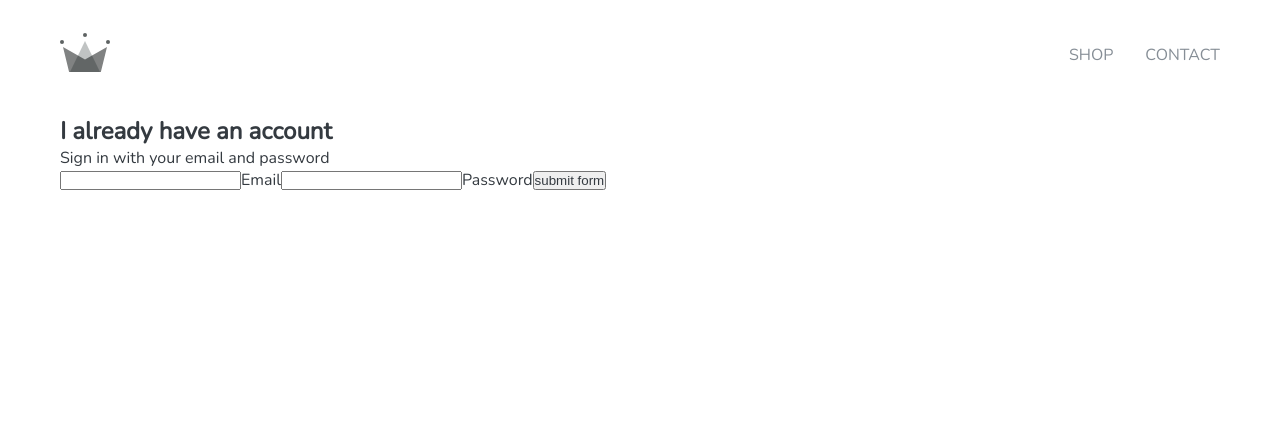
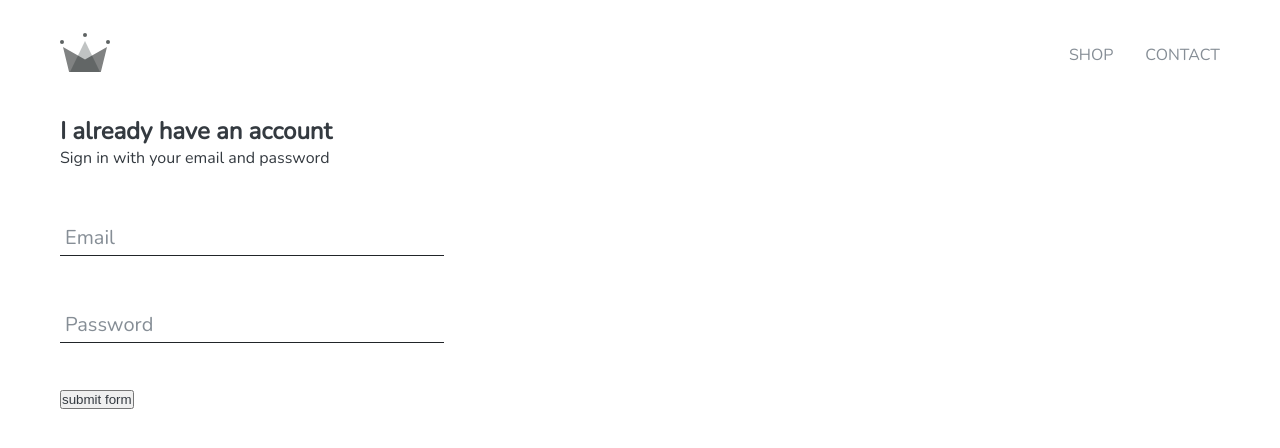
Before and after one commit to Imankh72/cloth-shopping, a React (Create React App) app: page /sign-in in a window 1280 px wide. Shown: the top 448 px of the page. Built offline with nearby package versions, Linux system fonts and the light colour scheme.

Commit message:
Add: FormInput Component

```diff
--- /dev/null
+++ b/src/components/FormInput.jsx
@@ -0,0 +1,63 @@
+import styled from "styled-components";
+
+const FormInput = ({ handleChange, label, ...props }) => {
+  return (
+    <FormInputWrapper>
+      <input className="form-input" onChange={handleChange} {...props} />
+      {label && (
+        <label
+          className={`${props.value.length ? "shrink" : ""} form-input-label`}
+        >
+          {label}
+        </label>
+      )}
+    </FormInputWrapper>
+  );
+};
+
+export default FormInput;
+
+const FormInputWrapper = styled.div`
+  position: relative;
+  margin: 45px 0;
+
+  .form-input {
+    width: 100%;
+    background: var(--color-white);
+    font-size: 18px;
+    padding: 10px 10px 10px 5px;
+    display: block;
+    border: none;
+    border-bottom: 1px solid var(--color-grey-3);
+    margin: 25px 0;
+
+    &:focus {
+      outline: none;
+    }
+
+    &:focus ~ .form-input-label {
+      top: -14px;
+      font-size: 16px;
+    }
+  }
+
+  input[type="password"] {
+    letter-spacing: 0.3em;
+  }
+
+  .form-input-label {
+    font-size: 20px;
+    color: var(--color-grey-2);
+    font-weight: normal;
+    position: absolute;
+    top: 10px;
+    left: 5px;
+    pointer-events: none;
+    transition: 300ms ease all;
+
+    &.shrink {
+      top: -14px;
+      font-size: 12px;
+    }
+  }
+`;
--- a/src/components/SignIn.jsx
+++ b/src/components/SignIn.jsx
@@ -1,5 +1,6 @@
 import { useState } from "react";
 import styled from "styled-components";
+import FormInput from "./FormInput";
 
 const SignIn = () => {
   const [email, setEmail] = useState("");
@@ -7,8 +8,21 @@ const SignIn = () => {
 
   const handleSubmit = (e) => {
     e.preventDefault();
+    console.log(email, password);
     setEmail("");
     setPassword("");
+  };
+
+  const handleChange = (e) => {
+    switch (e.target.name) {
+      case "email":
+        setEmail(e.target.value);
+        break;
+      case "password":
+        setPassword(e.target.value);
+      default:
+        break;
+    }
   };
 
   return (
@@ -16,22 +30,24 @@ const SignIn = () => {
       <h2>I already have an account</h2>
       <span>Sign in with your email and password</span>
       <form onSubmit={handleSubmit}>
-        <input
+        <FormInput
           type="email"
           value={email}
           name="email"
-          onChange={(e) => setEmail(e.target.value)}
+          label="Email"
+          handleChange={handleChange}
           required
         />
-        <label>Email</label>
-        <input
+
+        <FormInput
           type="password"
           value={password}
           name="password"
-          onChange={(e) => setPassword(e.target.value)}
+          label="Password"
+          handleChange={handleChange}
           required
         />
-        <label>Password</label>
+
         <input type="submit" value="submit form" />
       </form>
     </SignInWrapper>
@@ -40,4 +56,6 @@ const SignIn = () => {
 
 export default SignIn;
 
-const SignInWrapper = styled.div``;
+const SignInWrapper = styled.div`
+  width: 30vw;
+`;
```
